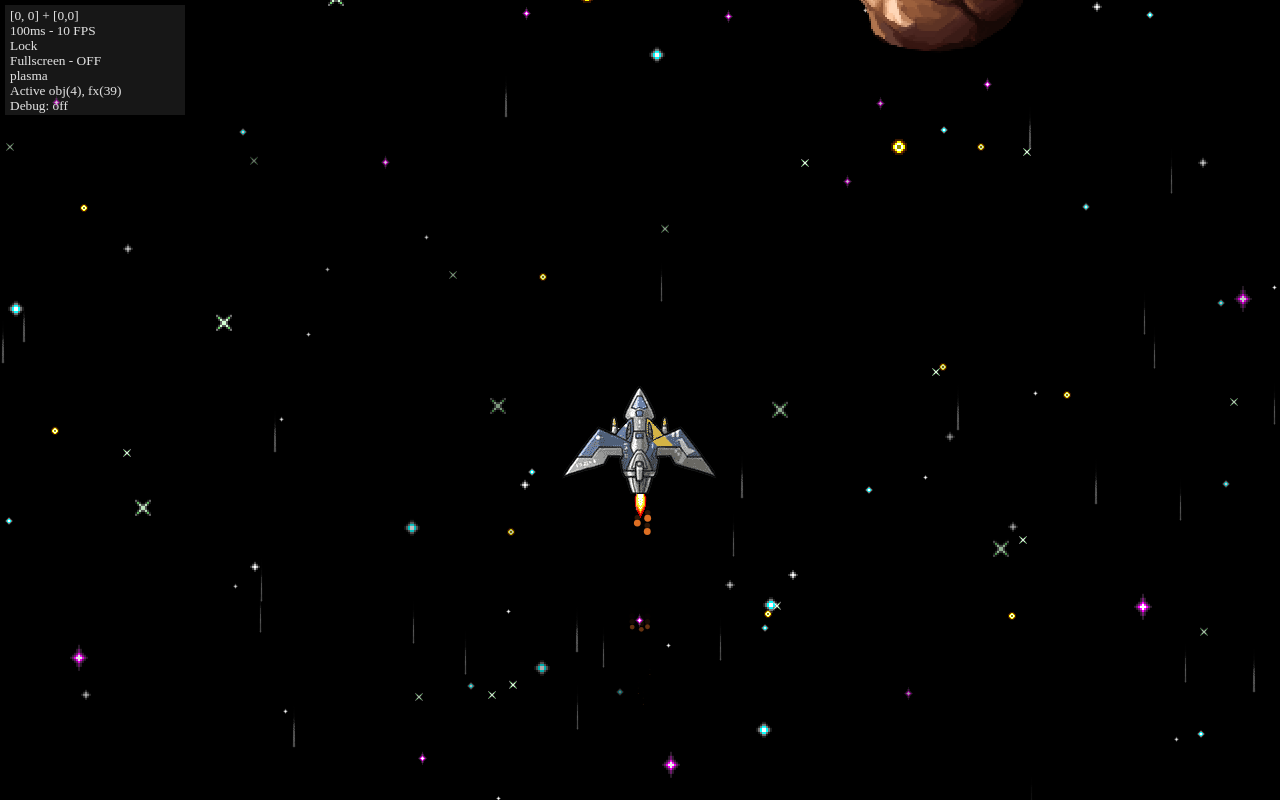
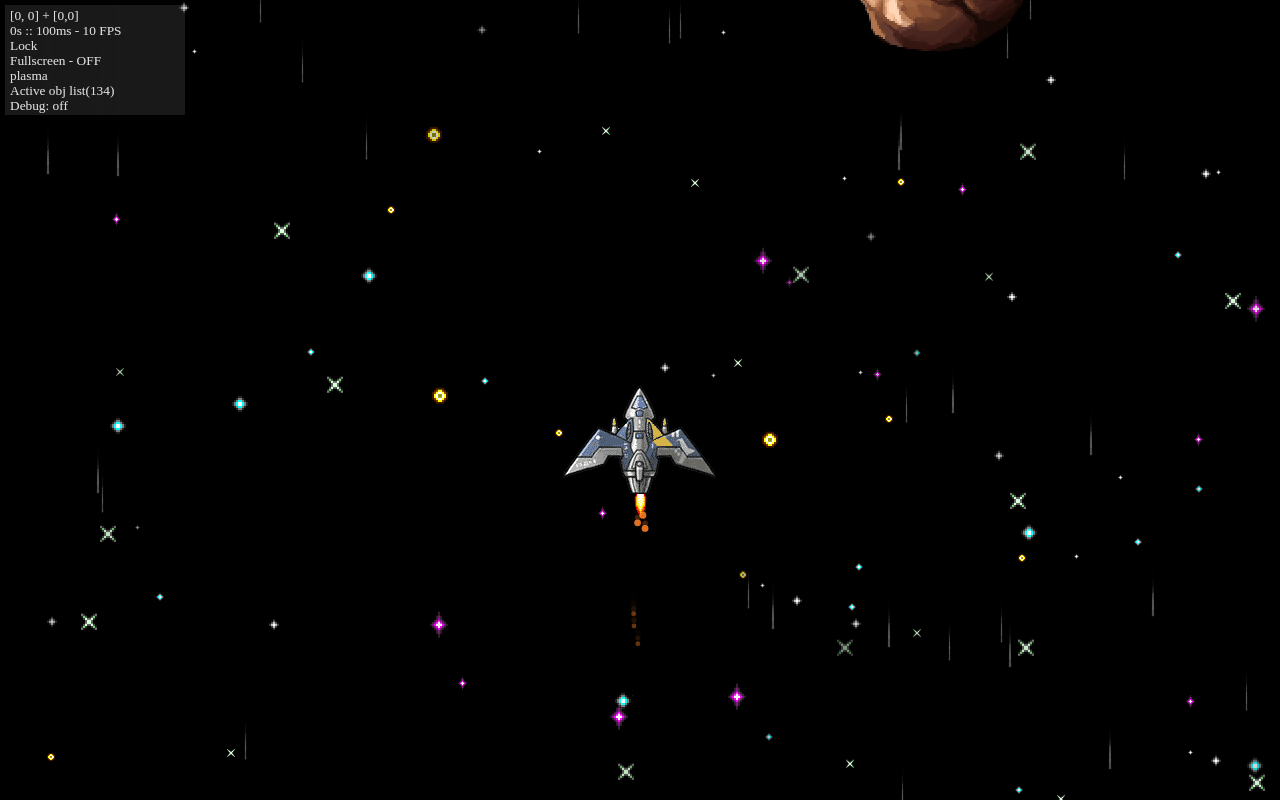
Before and after one commit to Mad-Quaker/-_exp, a plain HTML site: page project-shmup/index.html in a window 1280 px wide. Drawn offline with Linux system fonts and the light colour scheme; animation ran at ten frames a second.

Commit message:
time now based on seconds (1ms=0.001s), in game objects - implemented as linked list (easy dynamic z-ordering), small refactoring...

```diff
--- a/project-shmup/scripts/atlas.js
+++ b/project-shmup/scripts/atlas.js
@@ -24,7 +24,7 @@ export class Atlas {
             draw: function({x,y,size=1,now}){
               const currentFrameOffset = (now = 0) => {
                 if (!animate) return 0;
-                const msPerFrame = 1000 / animate.fps; // 1000 / 10 = 100ms
+                const msPerFrame = 1 / animate.fps; // 1000 / 10 = 100ms
                 const totalAnimationTime = msPerFrame * animate.frames; // 100 * 6 = 600ms full animation cycle
                 const ret = Math.floor((now % totalAnimationTime) / msPerFrame) * width;
                 return ret;
--- a/project-shmup/scripts/baseObject.js
+++ b/project-shmup/scripts/baseObject.js
@@ -25,15 +25,21 @@ export class BaseObject extends Primitive {
 
   pos(added) {
     const [addX, addY] = added || [0,0];
-    if (this.parent) {
+    if (this.parent && this.parent.pos) {
       return this.parent.pos([this.x + addX,this.y + addY]);
     } else {
       return [this.x + addX, this.y + addY];
     }
   }
 
-  calcBody() { // for collision check
-    const [x,y] = this.pos();
+  isTouching(objB) {
+    const bodyA = this.calcBody();
+    const bodyB = objB.calcBody();
+    return (bodyA.left < bodyB.right && bodyA.right > bodyB.left &&
+      bodyA.top < bodyB.bottom && bodyA.bottom > bodyB.top);
+  }
+  calcBody(ahead = 0) { // for collision check
+    const [x,y] = this.pos([this.vX * ahead, this.vY * ahead]); // looking ahead
     return this.body = {
       ...this.body,
       left: x - this.body.width / 2,
--- /dev/null
+++ b/project-shmup/scripts/list.js
@@ -0,0 +1,197 @@
+import { BaseObject } from "./baseObject.js";
+
+class Node {
+  z; // order criteria
+  prev; next;
+  props;
+  constructor (props, list) {
+    this.z = props.z || 0;
+    this.props = props;
+    this._list = list;
+  }
+  addAfter (o) { // only for particles?..
+    if (!(o instanceof Node)) {o = new Node(o, this._list)}
+    o.prev = this;
+    o.next = this.next;
+    if (this.next) this.next.prev = o;
+    this.next = o;
+    this._list._fixDepthIndex(o);
+    return o;
+  }
+  addBefore (o) {
+    if (!(o instanceof Node)) {o = new Node(o, this._list)}
+    o.prev = this.prev;
+    o.next = this;
+    if (this.prev) this.prev.next = o;
+    this.prev = o;
+    return o;
+  }
+  replace (o) { // does it necessary at all for my case?
+    if (!(o instanceof Node)) {o = new Node(o, this._list)}
+    o.prev = this.prev;
+    o.next = this.next;
+    if (this.prev) this.prev.next = o;
+    if (this.next) this.next.prev = o;
+    this._list._fixDepthIndex(o);
+    if (this._list.root === this) {
+      this._list.root = o;
+    }
+    return this;
+  }
+  delete () { // called by this.die() from object props
+    if (this.prev) this.prev.next = this.next;
+    if (this.next) this.next.prev = this.prev;
+    if (this.next && this.next.z === this.z) {
+      // deleted node not impact on index, 'cuz next one has the same Z
+    } else if (this.prev && this.prev.z === this.z) {
+      // prev node has same Z (and next one - not) .. fix depth index
+      this._list._fixDepthIndex(this.prev);
+    } else {
+      // clear index 'cuz none of neighbors have same Z
+      delete this._list.depthIndices[this.z];
+    }
+    if (this._list.root === this) {
+      this._list.root = this.next;
+    }
+  }
+  spawn (props, f) {
+    this._list.add(props, f);
+  }
+}
+
+class List {
+  constructor (options) {
+    this.depth = options?.depth || 9;
+    this.depthIndices = Array(this.depth);
+    this.root;
+
+    return this;
+  }
+
+  add (props, f, cnt, i) {
+    const newEntity = new BaseObject({...props});
+    const newNode = new Node(newEntity, this);
+    if (f) f.call(newEntity, cnt, i);
+
+    // TODO: ??? enrich newEntity with this.spawn(new.parent=this), this.emit(particleProps), this.die()
+
+    this._insert(newNode);
+    this._fixDepthIndex(newNode);
+
+    return newEntity;
+  }
+
+  _insert (node, dir = 1) {
+    let z = node.z;
+    if (z > this.depth) z = this.depth;
+    if (z < 0) z = 0;
+    let selected;
+    do { // picking closest to our current Z
+      selected = this.depthIndices[z]
+    } while (!selected && z-- >= 0);
+
+    if (selected) {
+      if (dir == 1) {
+        selected.addAfter(node);
+      } else if (dir == -1) {
+        selected.addBefore(node);
+      }
+    } else if (selected === undefined) { // not found
+      if (this.root) {
+        selected = this.root;
+        if (node.z < this.root.z) {
+          this.root.addBefore(node);
+          this.root = node;
+        } else {
+          this.root.addAfter(node);
+        }
+      } else {
+        this.root = node;
+        return ;
+      }
+    }
+  }
+
+  _fixDepthIndex(node) {
+    let selected = node;
+    while (selected?.next?.z <= node.z) { // if `next`.z not higher than fixing one
+      selected = selected.next; // switch selected to `next` node
+    }
+    this.depthIndices[node.z] = selected; // fix it!
+  }
+
+}
+
+let list;
+
+export function Spawn (obj, f) {
+  if (!list) list = new List();
+  // const obj = new proto(props);
+  return list.add(obj, f);
+}
+export function SpawnX (count, obj, f) {
+  if (!list) list = new List();
+  let cnt = 0;
+  do {
+    list.add(obj, f, cnt, (count === 1 ? 1 : cnt / (count-1)));
+  } while (cnt++ < count - 1)
+}
+
+
+export function Process ({now, delta}) {
+  if (!list || !list.root) return 0;
+  let node = list.root, otherNode;
+  let object, otherObject;
+  let activeCount = 0;
+  delta = Math.min(0.2, delta);
+  let bodyA, bodyB, touched = [false,false], substeps;
+  do {
+    object = node.props;
+    if (!object.active) { node.delete(); continue; }
+    if (object.ttl < now) { node.delete(); continue; } // disable when time's up
+    activeCount++;
+    object.oX = object.x;
+    object.oY = object.y;
+    if (object.body && node.next) { // check collisions
+      otherNode = node.next;
+      do {
+        otherObject = otherNode.props;
+        if (otherObject.body) {
+          touched = [false,false];
+          substeps = Math.hypot(object.vY - otherObject.vX, object.vY - otherObject.vY) * delta
+            / Math.min(object.body.width, object.body.height, otherObject.body.width, otherObject.body.height);
+          substeps = 1 + Math.floor(substeps);
+          for(let i = 1; i <= substeps; i++) {
+            if (touched[0] || touched[1]) continue;
+            let subDelta = (i / substeps) * delta;
+            bodyA = object.calcBody(subDelta);
+            bodyB = otherObject.calcBody(subDelta);
+            if (bodyA.left < bodyB.right && bodyA.right > bodyB.left && bodyA.top < bodyB.bottom && bodyA.bottom > bodyB.top) {
+              if (object.touch) touched[0] = object.touch(otherObject, {now, delta, subDelta});
+              if (otherObject.touch) touched[1] = otherObject.touch(object, {now, delta, subDelta});
+            }
+          }
+        }
+      } while (otherNode = otherNode.next)
+    }
+    if (object.step) object.step.call(object, {now,delta});
+    object.x += (object.vX*delta || 0); // NaN protection;
+    object.y += (object.vY*delta || 0); // NaN protection;
+  } while (node = node.next);
+  return activeCount;
+}
+
+export function Render (func) {
+  if (!list || !list.root) return 0;
+  let node = list.root;
+  do {
+    func(node.props);
+  } while (node = node.next);
+}
+
+export function ListDebug (expose) {
+  let node = list.root;
+  do {
+    console.log(expose(node.props));
+  } while (node = node.next);
+}
--- a/project-shmup/scripts/main.js
+++ b/project-shmup/scripts/main.js
@@ -4,20 +4,18 @@ import { Renderer } from './renderer.js';
 import { Input } from './input.js';
 import { Weapons } from './weapons.js';
 import { Timer } from './timer.js';
+import { Spawn, SpawnX, Process, Render, ListDebug } from './list.js';
 import { randomF, randomI, randomA, switcher } from './utility.js';
 
 const debug = {
   showPointer: false,
 };
-const renderer = new Renderer({ /* width: 960, height: 600, */ noUpScale: true, smoothing: false, depth: 9, blur: 0.8});
+const renderer = new Renderer({ /* width: 960, height: 600, // */  noUpScale: true, smoothing: false, depth: 9, blur: 0.7});
 // key entities ref
 let Game = {
   state: false, // false=paused, true=running
   visible: true,
   player: undefined, // player object in `Game.actors`
-  doodads: undefined, // non-physical objects/decorations (big decorations), no Z-ordering
-  objects: undefined, // array of all active objects, with Z-ordering (0-9), bullets/projectiles included
-  particles: undefined, // non-physical particles, small, shortliving, no Z-ordering
   pause() {
     if (!this.state) return;
     this.state = false;
@@ -34,9 +32,9 @@ renderer.timer = Game.time;
 renderer.loadBundle('./images/bundle.json');
 
 // entities
-Game.objects = new Objects('Objects', 2000);
-Game.player = Game.objects.add({
+Game.player = Spawn({
   x: renderer.width / 2, y: renderer.height * 0.55,
+  vX: 0,
   z: 8,
   size: 1,
   sprite: 'playerShip',
@@ -45,17 +43,17 @@ Game.player = Game.objects.add({
   barrelsPos: function () { return { x: this.x, y: this.y - 10, spread: 50} },
   body: { width: 80, height: 80},
 });
-Game.player.burst = Game.objects.add({
+Game.player.burst = Spawn({
   x: 1,
   y: 70,
-  z: 9,
+  z: 8,
   size: 1,
   blend: 'additive',
   sprite: 'playerBurst',
   parent: Game.player,
 });
 Game.player.step = ({now, delta}) => {
-  const damping = Math.pow(0.0001,delta/1000);
+  const damping = Math.pow(0.0001,delta);
   Game.player.vX = Game.player.vX * damping;
   Game.player.vY = Game.player.vY * damping;
   if (Game.player.x > renderer.width) Game.player.x = renderer.width;
@@ -63,9 +61,9 @@ Game.player.step = ({now, delta}) => {
   if (Game.player.y > renderer.height) Game.player.y = renderer.height;
   if (Game.player.y < 0) Game.player.y = 0;
   const burstCount = Math.min(1 + randomI(2 + Math.min(0, Game.player.vY) / -200), 10); // 10 as max
-  if (Game.time.now > Game.player.oldBurst + 330 / burstCount && Game.particles) {
+  if (Game.time.now > Game.player.oldBurst + 0.333 / burstCount && Game.particles) {
     const microOffset = [Game.player.x - Game.player.oX, Game.player.y - Game.player.oY];
-    Game.particles.addX(burstCount, {}, function(i, r) {
+    SpawnX(burstCount, {z: Game.player.z, blend: 'additive'}, function(i, r) {
       this.x = Game.player.x + randomF() * 19 - 9 + microOffset[0] * r;
       this.y = Game.player.y - randomF() * 20 + 70 + microOffset[1] * r;
       this.vY = 500 + randomF() * 100;
@@ -74,9 +72,9 @@ Game.player.step = ({now, delta}) => {
       this.color = `rgb(255,127,40)`;
       this.alpha = 0.8;
       this.size = 4;
-      this.ttl = Game.time.now + 600;
+      this.ttl = Game.time.now + 0.6;
       this.step = function({now, delta}) {
-        this.timespan = (this.ttl - now) / 600;
+        this.timespan = (this.ttl - now) / 0.6;
         this.size = Math.max(0, 5 * Math.sin(Math.pow(this.timespan,4) * Math.PI));
         this.alpha = this.timespan ** 2;
       };
@@ -92,12 +90,13 @@ let asteroidsNext = 0;
 function asteroidSpawner(onScreen = false) {
   if (!onScreen && (asteroidsCount > 5 || Game.time.now < asteroidsNext)) return false;
   const rand = randomA(0,1);
-  Game.objects.addX(1, {
+  Spawn({
+  // Game.objects.add({
     x: randomI(renderer.width),
     y: onScreen ? randomI(renderer.height) - renderer.height : -200,
-    z: 3,
+    z: 7,
     size: 2,
-    health: [100,200][rand],
+    health: [200,300][rand],
     // vX: Math.random() * 40 - 10,
     vY: Math.random() * 100 + 280,
     sprite: ['asteroid1','asteroid2'][rand],
@@ -119,14 +118,15 @@ function asteroidSpawner(onScreen = false) {
     }
   });
   asteroidsCount++;
-  asteroidsNext = Game.time.now + randomI(1000);
+  asteroidsNext = Game.time.now + randomF();
   return true;
 }
 
 Game.particles = new Objects('Particles', 20000)
-  .addX(30, {}, function() {
-    this.x = randomF() * renderer.width;
-    this.y = randomF() * renderer.height - 100;
+// sparks
+SpawnX(30, {z: 9}, function() {
+  this.x = Math.floor(renderer.width  * randomF());
+  this.y = Math.floor(renderer.height * randomF());
   this.vY = 600 + randomF() * 300;
   this.sprite = randomA('spark1','spark2'),
   this.alpha = 0.3;
@@ -138,8 +138,8 @@ Game.particles = new Objects('Particles', 20000)
     }
   };
 });
-Game.doodads = new Objects('Doodads', 1000)
-  .addX(90, {size: 1}, function(index) {
+// Stars
+SpawnX(90, {size: 1, z: 0}, function(index) {
   this.x = Math.floor(renderer.width  * randomF());
   this.y = Math.floor(renderer.height * randomF());
   this.vY = 10 + 70 * Math.pow(randomF(),2);
@@ -148,12 +148,14 @@ Game.doodads = new Objects('Doodads', 1000)
   this.freq = randomF();
   this.size = this.vY < 40 ? 1 : 2;
   this.step = function({now}) {
-      this.alpha = 0.3 + Math.min(0.7, (this.freq * 0.5) + 0.7 * Math.abs(Math.cos(now/90*this.freq + index)));
+    this.alpha = 0.1 + Math.min(0.9, (this.freq * 0.5) + 0.9 * Math.abs(Math.cos(now * 1000 /90*this.freq + index)));
+    // this.alpha = 0.5 + Math.cos(now) * 0.5;
     if (this.y > renderer.height) {
       this.x = randomF() * renderer.width;
       this.y = -20;
     }
   }
+
 });
 
 const shooter = new Weapons(Game.objects, Game.particles, Game.time);
@@ -176,6 +178,11 @@ const rendererToggle = switcher([true,false], v=>renderer.setOnOff(v));
 
 input.bind('F4', (e)=>{ if (e.down) rendererToggle() })
 .bind('F2', (e)=>{ if (e.down) bodyDebug(); })
+.bind('F3', (e)=>{ if (e.up) {
+    // ListDebug(v=>({z:v.z,sprite:v.sprite}));
+    console.log(Game.time);
+  }
+ })
 .bind('Digit1', (e)=>{ if (e.down) shooter.switch('plasma') })
 .bind('Digit2', (e)=>{ if (e.down) shooter.switch('splash') })
 .bind('KeyF', (e)=>{ if (e.down) renderer.canvas.requestFullscreen().catch(console.log)})
@@ -186,42 +193,39 @@ function tick(prev = new Date().getTime()) {
   Game.player.vX = Game.player.vX + mouseState.vX * 2; //
   Game.player.vY = Game.player.vY + mouseState.vY * 2; //
 
-  window.requestAnimationFrame(()=>tick(real));
-
   // Process part
   if (input.mouse.isButtonHeld(0)) shooter.shoot({now, delta}, Game.player.barrelsPos(), Game.player);
   asteroidSpawner();
 
-  Game.doodads.process({now,delta});
-  Game.objects.process({now,delta});
-  Game.particles.process({now,delta});
+  const objCount = Process({now,delta});
 
   // Render part
   if (renderer._draw) {
     renderer.clear();
-    // renderer.render(rootEntity, {now, delta});
-    renderer.renderObjects(Game.doodads.items, {now, delta}); // render stars
-    renderer.renderObjects(Game.objects.items, {now, delta}); // render objects
-    renderer.renderObjects(Game.particles.items, {now, delta}); // render particles
 
-    // const realActiveParticles = Game.particles.items.reduce((a,c)=>a+(c && c.active ? 1 : 0),0);
+    // custom Render
+    Render(obj=>renderer.renderOneObject(obj,{now, delta}));
 
     // layer with text
     // if (renderer.drawDebug !== 'off')
       renderer.drawInfo([
         `[${mouseState.x}, ${mouseState.y}] + [${Math.round(Game.player.vX)},${Math.round(Game.player.vY)}]`,
-        `${realDelta}ms - ${Math.floor(1000/realDelta)} FPS`,
+        `${Math.floor(now)}s :: ${realDelta}ms - ${Math.floor(1000/realDelta)} FPS`,
         input.isFocused ? "Lock ✔" : 'Lock',
         'Fullscreen - ' + (renderer.fullscreen?'ON':'OFF'),
         shooter.weaponId,
-        `Active obj(${Game.objects.activeCount}), fx(${Game.particles.activeCount})`,
+        `Active obj list(${objCount})`,
         `Debug: ${renderer.drawDebug}`,
       ], {width: 170});
   }
 
   // drawing pointer(mouse)
   if (debug.showPointer && input.isFocused) renderer.drawPointer(input.mouse.pos);
+
+  window.requestAnimationFrame(()=>tick(real));
+  // setTimeout(()=>tick(real),100);
 }
 renderer.isReady().then(()=>{
+  // ListDebug();
   tick();
 });
--- a/project-shmup/scripts/objects.js
+++ b/project-shmup/scripts/objects.js
@@ -1,5 +1,4 @@
 import { BaseObject } from "./baseObject.js";
-
 
 export class Objects {
   items = [];
@@ -27,12 +26,12 @@ export class Objects {
       newItem.oX = newItem.x || 0;
       newItem.oY = newItem.y || 0;
       if (f) f.call(newItem, cnt, (count === 1 ? 1 : cnt / (count-1)));
-      this.#insert(newItem);
+      this.insert(newItem);
       cnt++;
     } while (cnt < count)
     return this;
   }
-  #insert(item) {
+  insert(item) {
     this.startedIndex = this.cntPointer;
     let found = false;
     if (this.activeCount < this.cntMax - 1) {
@@ -61,14 +60,14 @@ export class Objects {
       if (!(prts[i] && prts[i].active)) continue;
       if (prts[i].ttl < now) { prts[i].active = false; continue; } // disable when time's up
       this.activeCount++;
-      prts[i].ox = prts[i].x;
-      prts[i].oy = prts[i].y;
+      prts[i].oX = prts[i].x;
+      prts[i].oY = prts[i].y;
       prts[i].x = prts[i].x + (prts[i].vX*delta/1000 || 0); // NaN protection
       prts[i].y = prts[i].y + (prts[i].vY*delta/1000 || 0); // NaN protection
       if (prts[i].body) { // check collisions
         for (let j = i+1; j < prts.length; j++) {
           if (!(prts[j] && prts[j].active)) continue;
-          if (prts[j].body && this.isTouching(prts[i].calcBody(), prts[j].calcBody())) {
+          if (prts[j].body && prts[i].isTouching(prts[j])) {
             if (prts[i].touch) prts[i].touch(prts[j], now);
             if (prts[j].touch) prts[j].touch(prts[i], now);
           }
--- a/project-shmup/scripts/renderer.js
+++ b/project-shmup/scripts/renderer.js
@@ -5,6 +5,19 @@ const blending = {
   "additive" : "screen",
   "shadow" : "soft-light",
 };
+
+const zIndexColorCode = [
+  '#8F2',
+  '#F28',
+  '#28F',
+  '#44F',
+  '#4F4',
+  '#4FF',
+  '#F44',
+  '#F4F',
+  '#FF4',
+  '#FFF',
+];
 export class Renderer {
   constructor (options={}) {
     this.atlas = new Atlas();
@@ -111,10 +124,13 @@ export class Renderer {
       for (let i = 0; i < objectsLength; i++) {
         if (!(objects[i]?.active)) continue; // skip inactive
         if (objects[i]?.z) {
-          if (objects[i].z == z) this.drawSpriteOrParticle(objects[i], i, now, delta);
-        } else if (z == 9) this.drawSpriteOrParticle(objects[i], i, now, delta)
+          if (objects[i].z == z) this.drawSpriteOrParticle(objects[i], now, delta);
+        } else if (z == 9) this.drawSpriteOrParticle(objects[i], now, delta)
       }
     }
+  }
+  renderOneObject(object, {now, delta}) {
+    this.drawSpriteOrParticle(object, now, delta);
   }
   drawInfo (lines, options) {
     const boxHeight = lines.length * 15; // 60
@@ -144,10 +160,11 @@ export class Renderer {
   setAlpha(value) {
     this.alpha = value > 0 ? value : 1;
   }
-  drawSpriteOrParticle(o, i, now, delta) {
+  drawSpriteOrParticle(o, now, delta) {
     const [x,y] = o.pos();
+    const scale = this.size.scale;
     const ctx = this.ctx;
-    const rescale = (v) => v * this.size.scale;
+    const rescale = (v) => v * scale;
     ctx.globalAlpha = o.alpha === undefined ? this.defaultAlpha : o.alpha;
     ctx.globalCompositeOperation = (o.blend && o.blend in blending) ? blending[o.blend] : blending[this.defaultBlending];
     if (o.sprite) {
@@ -157,13 +174,13 @@ export class Renderer {
       [5,6,7,8].map(arg=>spriteDrawArgs[arg]=rescale(spriteDrawArgs[arg])); // rescale some of args
       ctx.drawImage(...spriteDrawArgs); // ... and drop it here
       if (this.drawDebug == 'sprite') {
-        ctx.strokeStyle = '#28F';
+        ctx.strokeStyle = zIndexColorCode[o.z];
         ctx.strokeRect(...sprite.drawBox({...o}).map(rescale)); // [left,top,width,height].rescaled !!
       }
     } else {
       ctx.fillStyle = o.color || '#FFF';
       ctx.beginPath();
-      ctx.arc(x * this.size.scale, y * this.size.scale, o.size, 0, 2*Math.PI);
+      ctx.arc(...[x,y,o.size].map(rescale), 0, 2*Math.PI);
       ctx.fill();
     }
     if (this.drawDebug == 'body' && o.body) {
--- a/project-shmup/scripts/timer.js
+++ b/project-shmup/scripts/timer.js
@@ -10,7 +10,7 @@ export class Timer {
   calc(prev = this.sysNow()) {
     this.real = this.sysNow();
     this.realDelta = (this.real - prev);
-    this.delta = (this.realDelta * this._scale || 0);
+    this.delta = (this.realDelta * this._scale || 0) / 1000;
     this.now += this.delta * (this._paused?0:1);
     return this;
   }
--- a/project-shmup/scripts/weapons.js
+++ b/project-shmup/scripts/weapons.js
@@ -1,16 +1,18 @@
 import { Objects } from './objects.js';
+import { Spawn, SpawnX } from './list.js';
 
 export class Weapons {
   weapons = [];
   weaponId = undefined;
   fireCooldown = false;
-  constructor (bulletsScope, particlesScope, time) {
-    if (!bulletsScope || !particlesScope) throw Error("Objects['Actors'] and Objects['Particles'] should be provided for new Weapons(bullets, particles)!");
+  constructor (time) {
+    // if (!bulletsScope || !particlesScope) throw Error("Objects['Actors'] and Objects['Particles'] should be provided for new Weapons(bullets, particles)!");
+    // this.bullets = bulletsScope;
+    // this.particles = particlesScope;
+    //
     this.selected = 'plasma';
-    this.switchDelay = 500;
+    this.switchDelay = .5;
     this.fireCooldown = 0;
-    this.bullets = bulletsScope;
-    this.particles = particlesScope;
     this.time = time;
     this.init();
   }
@@ -22,13 +24,14 @@ export class Weapons {
   shoot ({now, delta, _scale}, position, owner) {
     if (this.weaponId === undefined || this.fireCooldown > now) return;
     this.weapons[this.weaponId].fire({now, delta}, position, owner);
-    this.fireCooldown = now + 1000 / (this.weapons[this.weaponId].shotsPerSec || 10);
+    this.fireCooldown = now + 1 / (this.weapons[this.weaponId].shotsPerSec || 10);
   }
   init () {
     const particles = this.particles;
     // weapon - 1 - plasma
     this.add('plasma', {shotsPerSec: 10}, ({now,delta}, position, owner) => {
-      this.bullets.addX(2, {...position, now, z: 8, size: 2, blending: 'additive', owner, damage: 20 }, function(i,r) {
+      // this.bullets.addX(2, {...position, now, z: 8, size: 2, blending: 'additive', owner, damage: 20 }, function(i,r) {
+      SpawnX(2, {...position, now, z: owner.z, size: 2, blending: 'additive', owner, damage: 20 }, function(i,r) {
         // this.y = this.y - r * 8;
         // this.x = this.x + (r*20-10);
         if (position.spread) {
@@ -39,34 +42,36 @@ export class Weapons {
         // this.vX = Math.random() * 20 - 10;
 
         this.vY = -1500;
-        this.ttl = now + 700;
+        this.ttl = now + .7;
         this.alpha = 1;
         this.sprite = 'plasmaBlue';
         this.blend = 'additive';
         this.body = {width: 14, height: 24};
-        this.touch = function (other, now) {
-          if (other === this.owner || other.owner === this.owner) return;
+        this.touch = function (other, {now, delta, subDelta}) {
+          if (other === this.owner || other.owner === this.owner) return false;
           if (other.takeDamage) other.takeDamage(this, this.damage);
-          this.y = other.body.bottom + this.body.height/2;
+          // this.y = other.body.bottom + this.body.height/2;
+          this.y = this.y + this.vY * subDelta;
           this.touch = undefined;
-          // this.body = {width: 14, height: 24};
           this.sprite = 'plasmaBlueHit';
           this.bodyColor = '#F00';
           this.phase = now;
           // this.size = 2;
           this.vX = 0;
           this.vY = other.vY;
-          this.ttl = now + 99 - 17; // 1000/30*3  >>  1/30s (33ms) for 3 frames = 99ms (-17ms - frame delta time compensation, no ghost last frame)
-          particles.addX(3, {
+          this.ttl = now + .099; // 1000/30*3
+          // return true;
+          SpawnX(3, {
             x: this.x,
             y: this.y,
+            z: this.z - 1,
             blend: 'additive',
             color: '#8ad4e4',
             size: 0.1,
           }, function () {
             this.vX = Math.random() * 500 - 250;
             this.vY = 500;
-            const randomTime = 100 + Math.random() * 150;
+            const randomTime = .05 + Math.random() * .2;
             this.ttl = now + randomTime;
             this.step = function({now}) {
               const timespan = Math.max(0, this.ttl - now) / randomTime;
@@ -74,26 +79,28 @@ export class Weapons {
               this.alpha = timespan ** 0.5;
             }
           });
+          return true;
         }
       })
     });
     // weapon - 2 - splash
     this.add('splash', {shotsPerSec: 1.3}, ({now,delta}, position) => {
-      this.bullets.addX(100, {...position, now}, function(i,r) {
+      // this.bullets.addX(100, {...position, now}, function(i,r) {
+      SpawnX(100, {...position, now}, function(i,r) {
         const ang = r * 2 * Math.PI;
         const speed = 350 + Math.random() * 300;
         // const speed = 100;
         this.vX = Math.cos(ang) * speed;
         this.vY = Math.sin(ang) * speed;
-        this.ttl = now + 2000;
+        this.ttl = now + 2;
         this.size = 3;
         this.color = '#FC6';
         this.step = function({now, delta}) {
-          const timespan = 1 - (this.ttl - now) / 2000;
-          this.alpha = Math.pow((this.ttl - now) / 2000, 4);
-          this.size = 30 - 27 * (this.ttl - now) / 2000;
-          this.vX *= Math.pow(0.1, delta / 1000);
-          this.vY *= Math.pow(0.1, delta / 1000);
+          const timespan = 1 - (this.ttl - now) / 2;
+          this.alpha = Math.pow((this.ttl - now) / 2, 4);
+          this.size = 30 - 27 * (this.ttl - now) / 2;
+          this.vX *= Math.pow(0.1, delta);
+          this.vY *= Math.pow(0.1, delta);
         };
       })
     })
```
Also changed, not shown: project-shmup/scripts/operator.js (deleted, +0 -115 lines), project-shmup/test.html (+39 -42 lines). Lines whose indentation alone changed are shown as unchanged.
